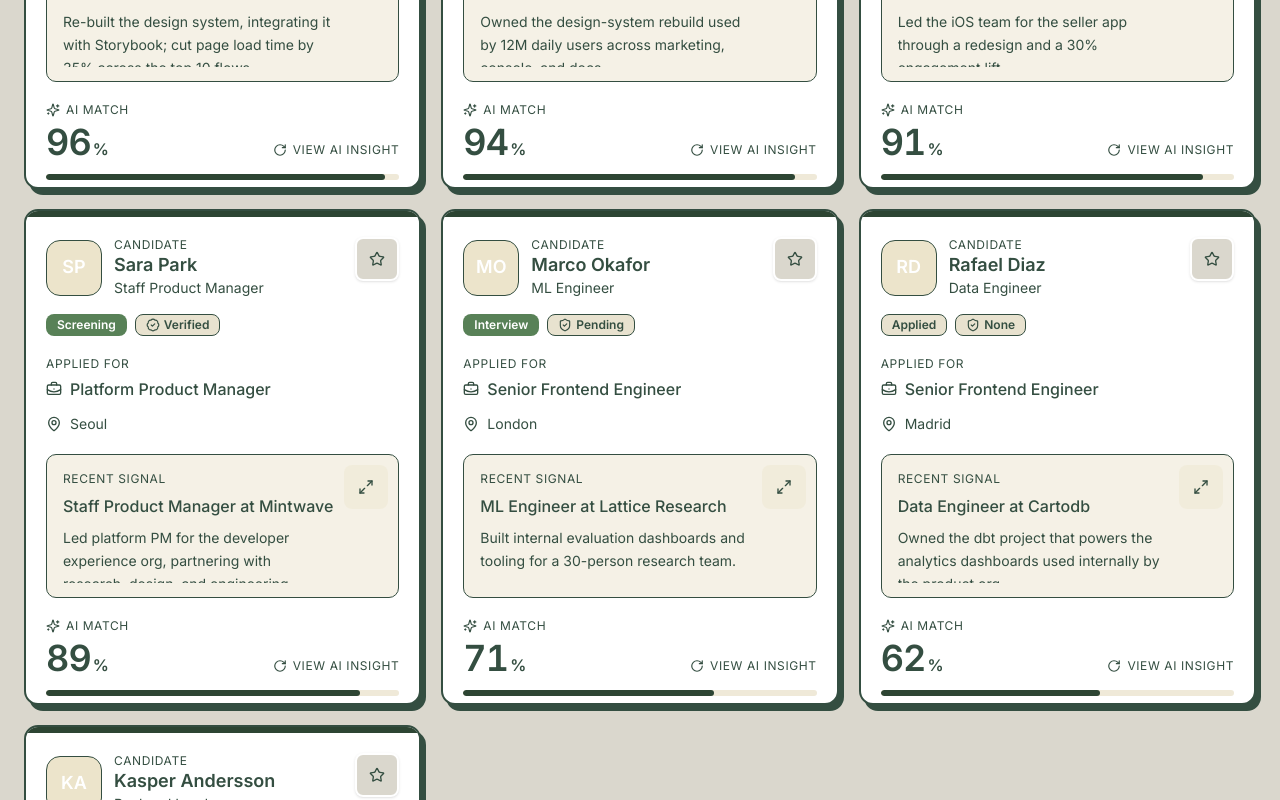
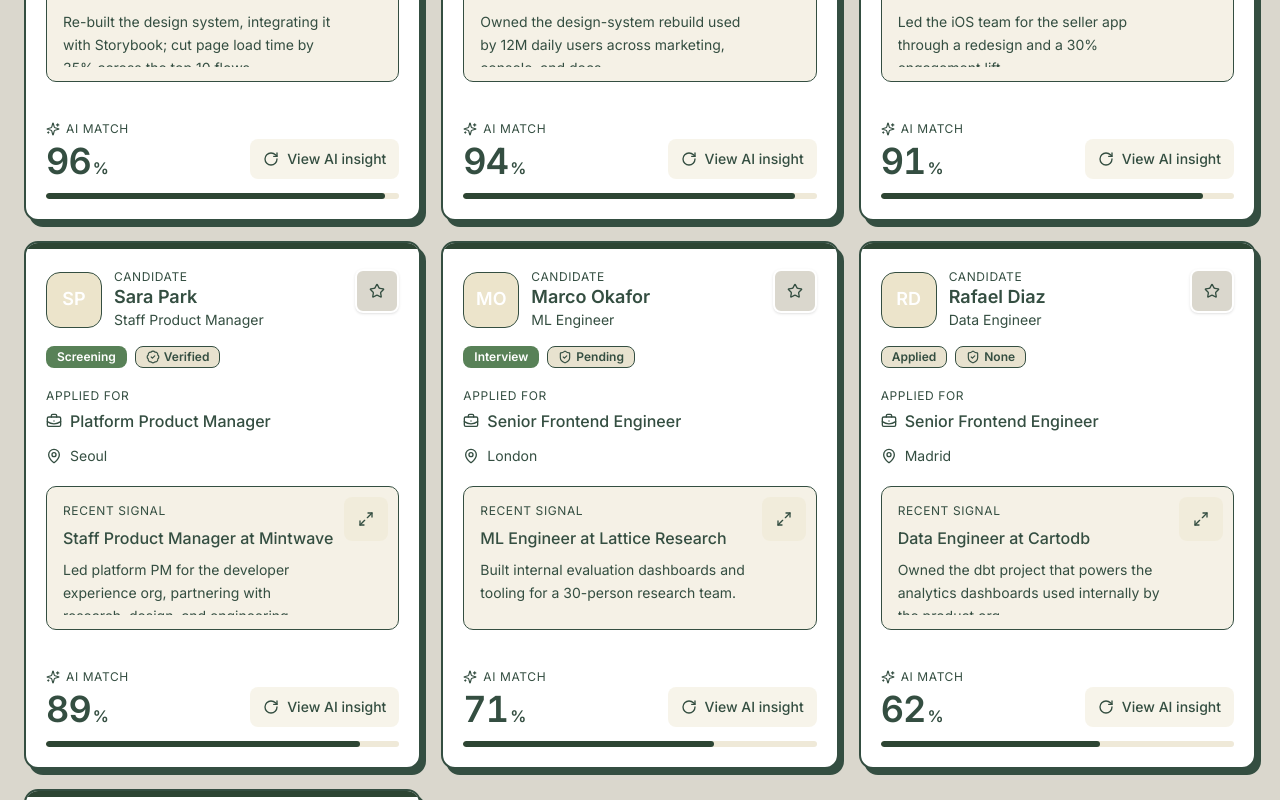
Before and after one commit to davidlaw373-glitch/talentbank-tech-hackathon-2cm, a Next.js app: page /employer/candidates in a window 1280 px wide. Shown: the part 920-1720 px from the top of the page. Built offline with nearby package versions, Linux system fonts and the light colour scheme.

Commit message:
fix: polish candidate card actions

```diff
--- a/src/components/features/employer/candidate-discovery-card.tsx
+++ b/src/components/features/employer/candidate-discovery-card.tsx
@@ -34,6 +34,9 @@ type CandidateDiscoveryCardProps = {
   onToggleStar: () => void;
 };
 
+const SIGNAL_SCROLL_CLASSES =
+  "[scrollbar-width:thin] [scrollbar-color:var(--primary)_transparent] [&::-webkit-scrollbar]:w-1.5 [&::-webkit-scrollbar-track]:bg-transparent [&::-webkit-scrollbar-thumb]:rounded-full [&::-webkit-scrollbar-thumb]:bg-primary/45 [&::-webkit-scrollbar-thumb:hover]:bg-primary/70";
+
 export function CandidateDiscoveryCard({
   row,
   match,
@@ -57,7 +60,7 @@ export function CandidateDiscoveryCard({
 
   return (
     <article
-      className="h-[31rem] min-w-0 animate-reveal [perspective:1200px]"
+      className="h-[33rem] min-w-0 animate-reveal [perspective:1200px]"
       aria-label={`${candidate.name}, ${candidate.title}`}
     >
       <div className="lift-on-hover relative h-full w-full">
@@ -177,7 +180,10 @@ export function CandidateDiscoveryCard({
               <div
                 role="region"
                 aria-label={`Recent signal details for ${candidate.name}`}
-                className="mt-2 h-14 overflow-y-auto pr-2 text-meta leading-relaxed"
+                className={cn(
+                  "mt-2 h-14 overflow-y-auto pr-2 text-meta leading-relaxed",
+                  SIGNAL_SCROLL_CLASSES,
+                )}
               >
                 {getCandidateAchievement(row)}
               </div>
@@ -197,10 +203,18 @@ export function CandidateDiscoveryCard({
                     </span>
                   </p>
                 </div>
-                <p className="flex items-center gap-1.5 pb-1 text-caption">
+                <Button
+                  type="button"
+                  variant="ghost"
+                  size="sm"
+                  className="pointer-events-auto relative z-20 mb-0.5"
+                  aria-label={`View AI insight for ${candidate.name}`}
+                  tabIndex={flipped ? -1 : 0}
+                  onClick={() => setFlipped(true)}
+                >
                   <RotateCw className="h-3.5 w-3.5" aria-hidden />
                   View AI insight
-                </p>
+                </Button>
               </div>
               <div
                 className="mt-3 h-1.5 overflow-hidden rounded-full bg-surface-inset"
@@ -245,7 +259,12 @@ export function CandidateDiscoveryCard({
                   <Minimize2 aria-hidden />
                 </Button>
               </div>
-              <div className="mt-5 min-h-0 flex-1 overflow-y-auto rounded-lg border bg-surface-2 p-4 text-body leading-relaxed">
+              <div
+                className={cn(
+                  "mt-5 min-h-0 flex-1 overflow-y-auto rounded-lg border bg-surface-2 p-4 pr-3 text-body leading-relaxed",
+                  SIGNAL_SCROLL_CLASSES,
+                )}
+              >
                 {getCandidateAchievement(row)}
               </div>
             </section>
@@ -253,7 +272,7 @@ export function CandidateDiscoveryCard({
         </section>
 
         <section
-          className="surface-card absolute inset-0 flex h-full flex-col overflow-hidden rounded-xl border-2 border-border shadow-[5px_6px_0_0_var(--border)] [backface-visibility:hidden] [transform:rotateY(180deg)]"
+          className="surface-card absolute inset-0 flex h-full flex-col overflow-hidden rounded-xl border-2 border-border bg-accent-soft shadow-[5px_6px_0_0_var(--border)] [backface-visibility:hidden] [transform:rotateY(180deg)]"
           aria-hidden={!flipped}
         >
           <button
@@ -319,7 +338,7 @@ export function CandidateDiscoveryCard({
               </div>
             ) : null}
 
-            <div className="mt-auto flex justify-end pt-5">
+            <div className="mt-auto flex justify-center pb-3 pt-5">
               <Button
                 asChild
                 size="sm"
```
Also changed, not shown: 1 other file (tests, documents, lock files or other folders).
